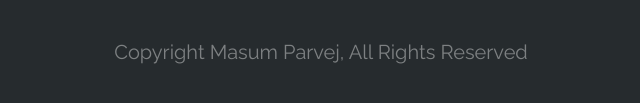
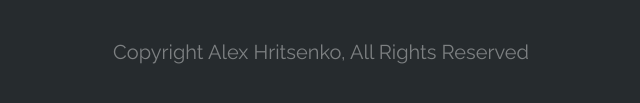
Before and after one commit to Alex275054/Shopno-one-page, a plain HTML site: page index.html in a window 1280 px wide. Shown: the part 9201-9304 px from the top of the page, 319-959 px from the left. Drawn offline with nearby package versions, Linux system fonts and the light colour scheme.

Commit message:
Add files via upload

```diff
--- a/index.html
+++ b/index.html
@@ -693,7 +693,7 @@
 					<div href="#" class="footer__link footer__link-04">
 					</div>
 				</div>
-				<div class="footer__sub-title">Copyright Masum Parvej, All Rights Reserved</div>
+				<div class="footer__sub-title">Copyright Alex Hritsenko, All Rights Reserved</div>
 			</div>
 		</section>
 
```
